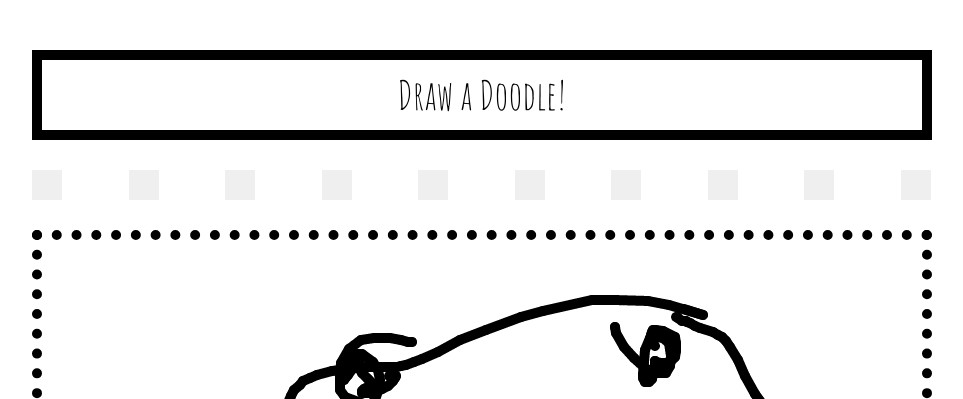
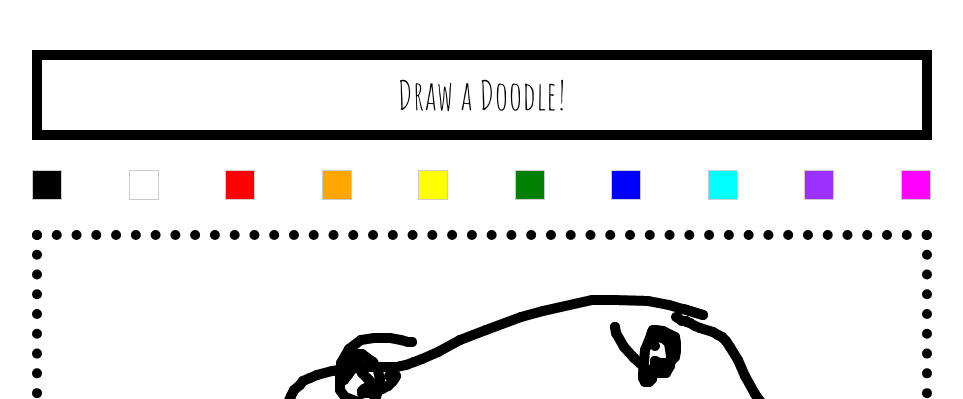
Before and after one commit to bernardwang/roodler, a Flask app: page / in a window 1280 px wide. Shown: the part 151-550 px from the top of the page, without its empty margins (158-1121 px from the left). Run offline with Flask 2, Linux system fonts and the light colour scheme; some libraries are stand-ins or nearby versions; some web fonts are replaced.

Commit message:
color select css

```diff
--- a/app/static/css/home.css
+++ b/app/static/css/home.css
@@ -152,13 +152,22 @@ canvas{
 	width: 30px;
 	height: 30px;
 	margin-bottom: 30px;
-
 	display: block;
-	border: none;
+	border: 1px solid #ccc;
 }
 .color_select span li{
 	margin-right: 0px;
 }
+.black{background-color: black;}
+.white{background-color: white;}
+.red{background-color: red;}
+.orange{background-color: orange;}
+.yellow{background-color: yellow;}
+.green{background-color: green;}
+.blue{background-color: blue;}
+.cyan{background-color: #00FFFF;}
+.purple{background-color: #9B30FF;}
+.magenta{background-color: #FF00FF;}
 
 /***************************************************************************/
 .about_section{
--- a/app/templates/home.html
+++ b/app/templates/home.html
@@ -46,16 +46,16 @@
         <button class="download_button" type="button" onclick="downloadButton()"> Download </button>
 
         <ul class="color_select">
-          <li> <button class="black" type="button" onclick=""> </button> </li>
-          <li> <button class="white" type="button" onclick=""> </button> </li>
-          <li> <button class="red" type="button" onclick=""> </button> </li>
-          <li> <button class="orange" type="button" onclick=""> </button> </li>
-          <li> <button class="yellow" type="button" onclick=""> </button> </li>
-          <li> <button class="green" type="button" onclick=""> </button> </li>
-          <li> <button class="blue" type="button" onclick=""> </button> </li>
-          <li> <button class="purple" type="button" onclick=""> </button> </li>
-          <li> <button class="" type="button" onclick=""> </button> </li>
-          <span> <li> <button class="" type="button" onclick=""> </button> </li> </span>
+          <li> <button class="black" type="button" onclick="black()"> </button> </li>
+          <li> <button class="white" type="button" onclick="white()"> </button> </li>
+          <li> <button class="red" type="button" onclick="red()"> </button> </li>
+          <li> <button class="orange" type="button" onclick="orange()"> </button> </li>
+          <li> <button class="yellow" type="button" onclick="yellow()"> </button> </li>
+          <li> <button class="green" type="button" onclick="green()"> </button> </li>
+          <li> <button class="blue" type="button" onclick="blue()"> </button> </li>
+          <li> <button class="cyan" type="button" onclick="cyan()"> </button> </li>
+          <li> <button class="purple" type="button" onclick="purple()"> </button> </li>
+          <span> <li> <button class="magenta" type="button" onclick="magenta()"> </button> </li> </span>
         </ul>
 
       </div>
```
